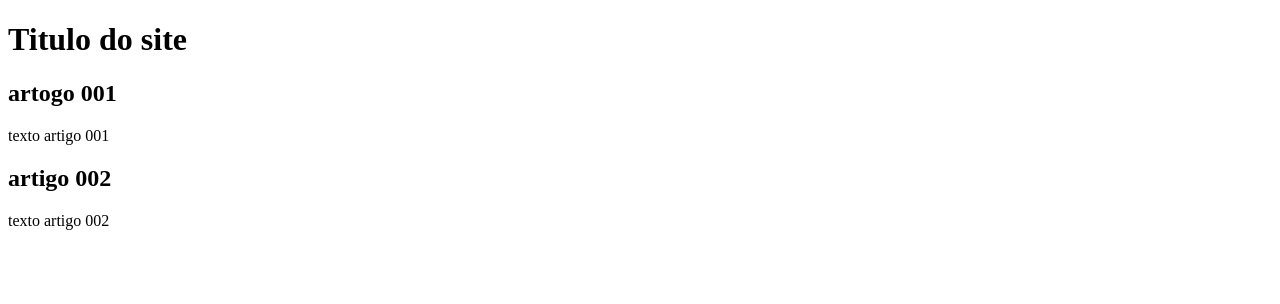
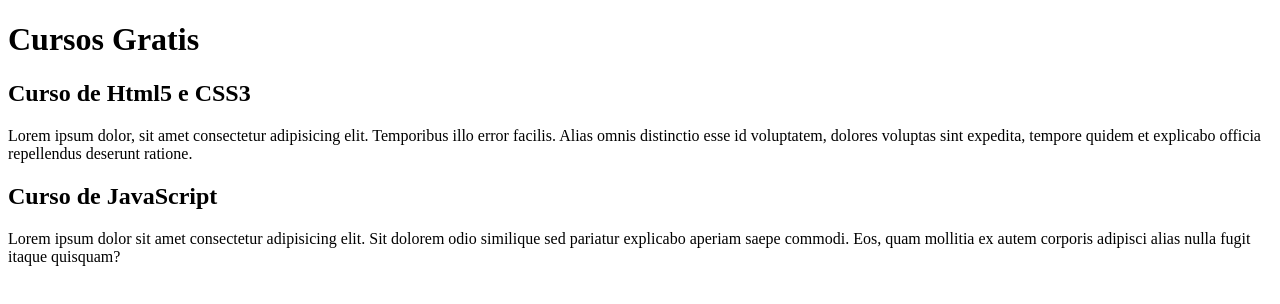
Before and after one commit to Jhonnie81/projeto-site, a plain HTML site: page index.html in a window 1280 px wide. Drawn offline with Linux system fonts and the light colour scheme.

Commit message:
comecei escrever design

```diff
--- a/index.html
+++ b/index.html
@@ -9,15 +9,15 @@
 <body>
     <main>
         <header>
-            <h1>Titulo do site</h1>
+            <h1>Cursos Gratis</h1>
         </header>
         <article>
-            <h2>artogo 001</h2>
-            <p>texto artigo 001</p>
+            <h2>Curso de Html5 e CSS3</h2>
+            <p>Lorem ipsum dolor, sit amet consectetur adipisicing elit. Temporibus illo error facilis. Alias omnis distinctio esse id voluptatem, dolores voluptas sint expedita, tempore quidem et explicabo officia repellendus deserunt ratione.</p>
         </article>
         <article>
-            <h2>artigo 002</h2>
-            <p>texto artigo 002</p>
+            <h2>Curso de JavaScript</h2>
+            <p>Lorem ipsum dolor sit amet consectetur adipisicing elit. Sit dolorem odio similique sed pariatur explicabo aperiam saepe commodi. Eos, quam mollitia ex autem corporis adipisci alias nulla fugit itaque quisquam?</p>
         </article>
     </main>
 </body>
```
